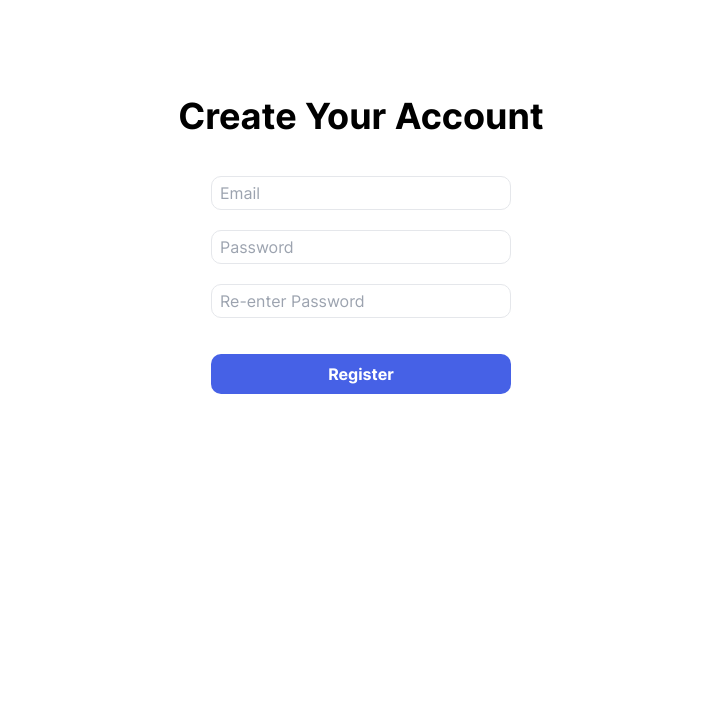
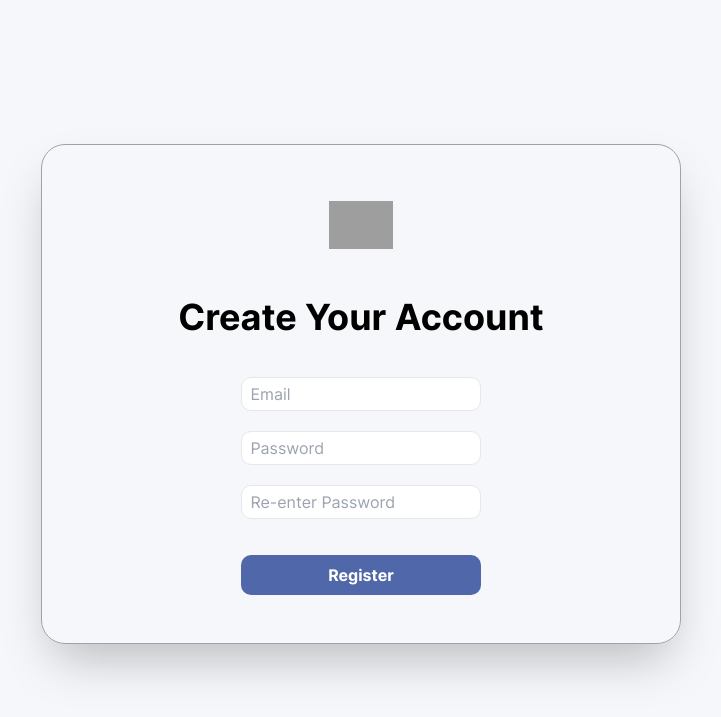
Before and after one commit to PBP-F04/README-app, a Django app: page /register/ in a window 1280 px wide. Shown: the top 717 px of the page, without its empty margins (279-1000 px from the left). Run offline with Django 4.2, Linux system fonts and the light colour scheme; some libraries are stand-ins or nearby versions; grey boxes are pictures that could not be loaded.

Commit message:
add favicon, redesign login and register page

```diff
--- a/authentication/templates/register.html
+++ b/authentication/templates/register.html
@@ -1,10 +1,18 @@
 {% extends 'base-tailwind.html' %}
 {% load static %}
 {% block content %}
-    <div class="relative py-4 w-full flex flex-col justify-center items-center">
-        <div class="relative flex flex-col items-center top-20">
+    <div class="relative py-4 w-full flex flex-col justify-center items-center bg-[#F5F7FA]">
+        <div class="relative flex flex-col items-center top-32 border-[1px] w-[80%] lg:w-[50%] rounded-3xl border-gray-400 shadow-2xl p-5 h-[500px] justify-center gap-10">
+            <div class="relative w-16 h-16">
+                <img
+                        src="{% static 'images/logo.png' %}"
+                        alt="logo"
+                        class="w-full h-full object-contain"
+                />
+
+            </div>
             <h1 class="flex font-InterBold text-4xl text-center">Create Your Account</h1>
-            <div class="flex flex-col w-[300px] mt-10 gap-3">
+            <div class="flex flex-col w-[70%] lg:w-[40%] gap-3">
                 <div class="flex flex-col gap-2">
                     <input
                             class="text-[16px] rounded-[10px] px-2 py-1 border-[rgba(168, 168, 168, 0.5)] border-[1px] hover:border-[#727bfc] transition-all font-Inter"
@@ -13,7 +21,7 @@
                             id="email-input"
                             type="email"
                     />
-                    <p class="text-[14px] text-red-400 font-Inter px-4" id="email-messages"></p>
+                    <p class="text-[14px] text-[#D9534F] font-Inter px-4" id="email-messages"></p>
                 </div>
 
 
@@ -26,7 +34,7 @@
                             id="password-input"
 
                     />
-                    <p class="text-[14px] text-red-400 font-Inter px-4" id="password-messages"></p>
+                    <p class="text-[14px] text-[#D9534F] font-Inter px-4" id="password-messages"></p>
 
                 </div>
 
@@ -38,12 +46,12 @@
                             type="password"
                             id="confirm-password-input"
                     />
-                    <p class="text-[14px] text-red-400 font-Inter px-4" id="confirm-password-messages"></p>
+                    <p class="text-[14px] text-[#D9534F] font-Inter px-4" id="confirm-password-messages"></p>
 
                 </div>
 
                 <button
-                        class="p-2 rounded-[10px] text-[16px] text-white bg-[#4661E6] hover:bg-[#2F4FE2] transition-all text-center font-InterBold mt-4"
+                        class="p-2 rounded-[10px] text-[16px] text-white bg-[#5068A9] hover:bg-[#738AB1] transition-all text-center font-InterBold mt-4"
                         id="register-button"
                 >
                     Register
--- a/templates/base-bootstrap.html
+++ b/templates/base-bootstrap.html
@@ -11,6 +11,10 @@
         <link rel="stylesheet" type="text/css" href="{% static 'styles/index.css' %}"/>
     {% endblock css %}
 
+    <link rel="apple-touch-icon" sizes="180x180" href="{% static 'apple-touch-icon.png' %}">
+    <link rel="icon" type="image/png" sizes="32x32" href="{% static 'favicon-32x32.png' %}">
+    <link rel="icon" type="image/png" sizes="16x16" href="{% static 'favicon-16x16.png' %}">
+    <link rel="manifest" href="{% static 'site.webmanifest' %}">
     <link
             href="https://cdn.jsdelivr.net/npm/bootstrap@5.3.2/dist/css/bootstrap.min.css"
             rel="stylesheet"
@@ -33,7 +37,7 @@
             integrity="sha384-BBtl+eGJRgqQAUMxJ7pMwbEyER4l1g+O15P+16Ep7Q9Q+zqX6gSbd85u4mG4QzX+"
             crossorigin="anonymous"
     ></script>
-    <title>README</title>
+    <title>ReadMe</title>
 </head>
 
 <body>
--- a/templates/base-tailwind.html
+++ b/templates/base-tailwind.html
@@ -12,11 +12,15 @@
             type="text/css"
             href="{% static 'styles/tailwind.css' %}"
     />
+    <link rel="apple-touch-icon" sizes="180x180" href="{% static 'apple-touch-icon.png' %}">
+    <link rel="icon" type="image/png" sizes="32x32" href="{% static 'favicon-32x32.png' %}">
+    <link rel="icon" type="image/png" sizes="16x16" href="{% static 'favicon-16x16.png' %}">
+    <link rel="manifest" href="{% static 'site.webmanifest' %}">
     <link rel="stylesheet" type="text/css" href="{% static 'styles/index.css' %}"/>
-    <title>README</title>
+    <title>ReadMe</title>
     <script src="https://cdnjs.cloudflare.com/ajax/libs/flowbite/1.8.1/flowbite.min.js"></script>
 </head>
-<body>
+<body class="bg-[#F5F7FA]">
 {% block content %}
 {% endblock content %}
 </body>
```
Also changed, not shown: authentication/templates/index.html (+13 -5 lines), static/styles/tailwind.css.
